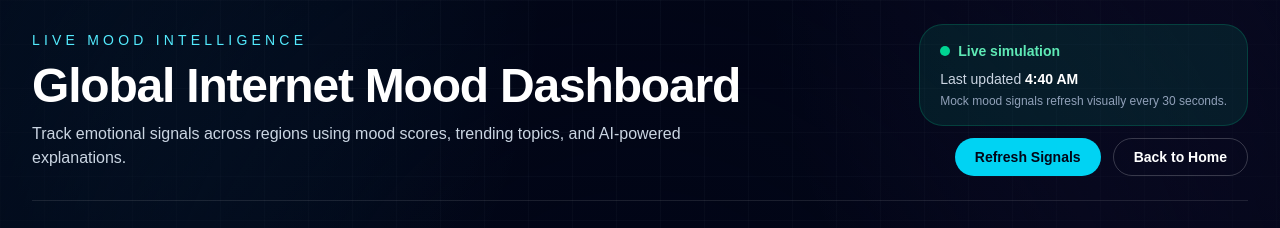
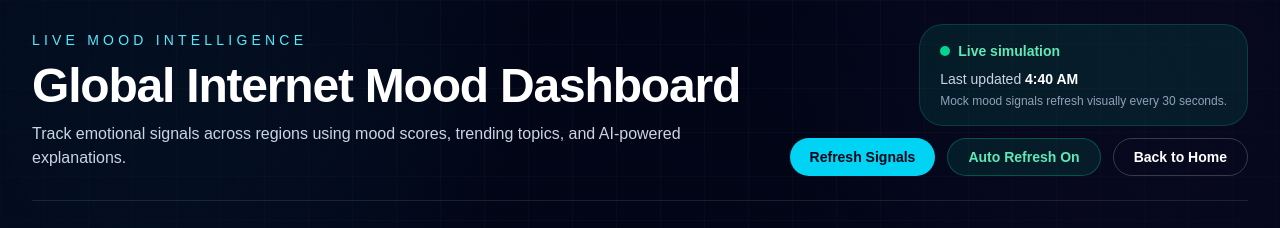
Before and after one commit to ashavsingh47/internet-mood-map, a Next.js app: page /dashboard in a window 1280 px wide. Shown: the top 228 px of the page. Built offline with nearby package versions, Linux system fonts and the light colour scheme.

Commit message:
Add auto refresh for mood signals

```diff
--- a/app/dashboard/page.tsx
+++ b/app/dashboard/page.tsx
@@ -43,6 +43,7 @@ export default function DashboardPage() {
   const [isLoading, setIsLoading] = useState(true);
   const [errorMessage, setErrorMessage] = useState("");
   const [isRefreshing, setIsRefreshing] = useState(false);
+  const [autoRefreshEnabled, setAutoRefreshEnabled] = useState(true);
 
   const loadMoodData = useCallback(async () => {
     try {
@@ -80,6 +81,19 @@ export default function DashboardPage() {
   useEffect(() => {
     loadMoodData();
   }, [loadMoodData]);
+  useEffect(() => {
+    if (!autoRefreshEnabled) {
+      return;
+    }
+
+    const intervalId = window.setInterval(() => {
+      loadMoodData();
+    }, 30000);
+
+    return () => {
+      window.clearInterval(intervalId);
+    };
+  }, [autoRefreshEnabled, loadMoodData]);
 
   const filteredRegions = useMemo(() => {
     return regions.filter((region) => {
@@ -191,6 +205,19 @@ export default function DashboardPage() {
                 className="rounded-full bg-cyan-400 px-5 py-2 text-sm font-semibold text-slate-950 transition hover:bg-cyan-300 disabled:cursor-not-allowed disabled:opacity-60"
               >
                 {isRefreshing ? "Refreshing..." : "Refresh Signals"}
+              </button>
+              <button
+                type="button"
+                onClick={() =>
+                  setAutoRefreshEnabled((currentValue) => !currentValue)
+                }
+                className={`rounded-full border px-5 py-2 text-sm font-semibold transition ${
+                  autoRefreshEnabled
+                    ? "border-emerald-400/30 bg-emerald-400/10 text-emerald-300 hover:bg-emerald-400/20"
+                    : "border-white/20 text-slate-300 hover:bg-white/10 hover:text-white"
+                }`}
+              >
+                {autoRefreshEnabled ? "Auto Refresh On" : "Auto Refresh Off"}
               </button>
 
               <a
```
